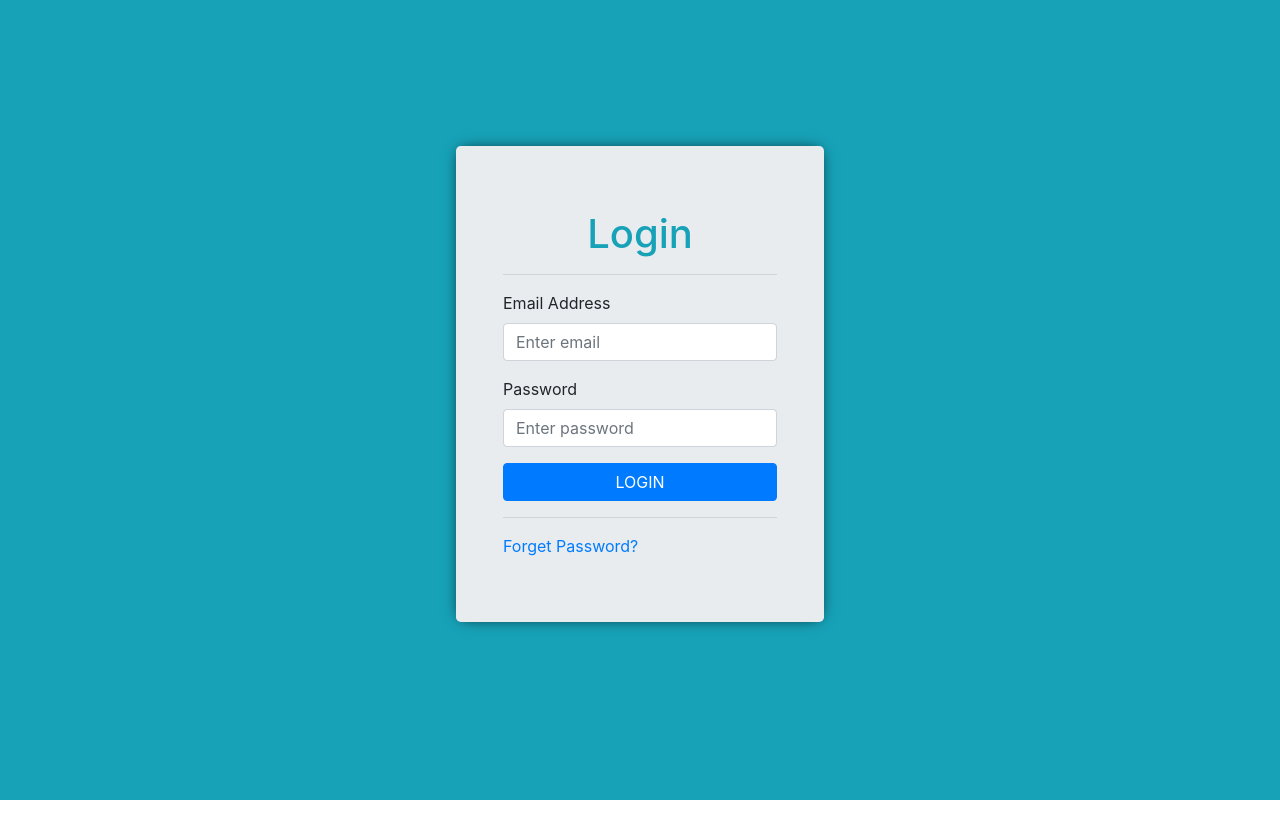
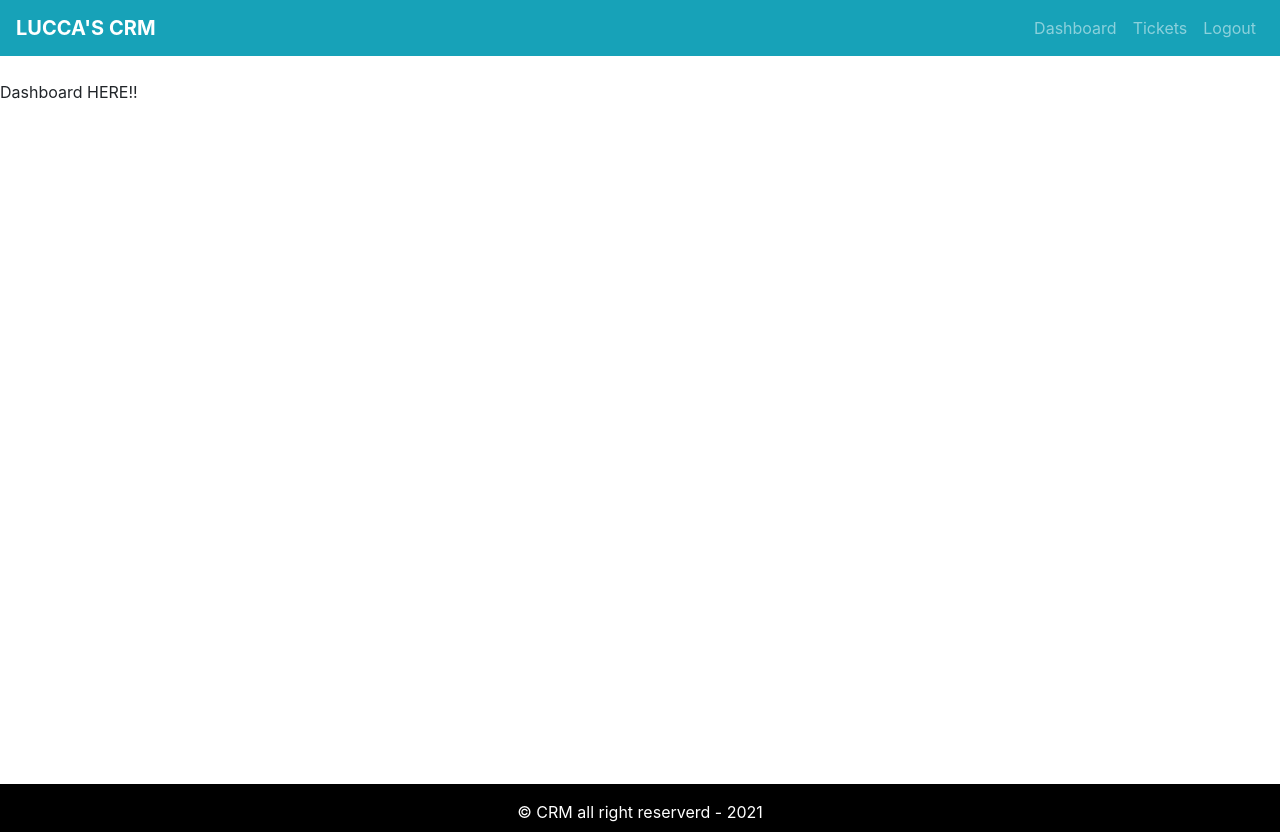
Before and after one commit to lucca86/crm-frontend, a React (Create React App) app: page / in a window 1280 px wide. Before the commit the page ends 800 px from the top, so only its background shows below. Built offline with nearby package versions, Linux system fonts and the light colour scheme.

Commit message:
Layout added

```diff
--- a/src/App.css
+++ b/src/App.css
@@ -0,0 +1,22 @@
+.default-layout{
+  display: grid;
+  grid-template-rows: 80px auto 3rem;
+  grid-template-areas:
+    'header'
+    'main'
+    'footer'
+}
+
+header {
+  grid-area: header;
+}
+main{
+  grid-area: main;
+  min-height: 88vh;
+}
+footer{
+  grid-area: footer;
+  background: black;
+  padding: 1rem;
+  color: white;
+}
--- a/src/App.js
+++ b/src/App.js
@@ -1,11 +1,15 @@
 
 import './App.css';
-import EntryPage from './pages/entry/EntryPage';
+import DefaultLayout from './layout/DefaultLayout';
+//import EntryPage from './pages/entry/EntryPage';
 
 function App() {
   return (
     <div className="App">
-      <EntryPage />
+      {/* <EntryPage /> */}
+      <DefaultLayout>
+        Dashboard HERE!!
+      </DefaultLayout>
     </div>
   );
 }
--- a/src/index.js
+++ b/src/index.js
@@ -5,8 +5,8 @@
 import 'bootstrap/dist/css/bootstrap.min.css';
 
 ReactDOM.render(
-  <React.StrictMode>
-    <App />
-  </React.StrictMode>,
+  // <React.StrictMode>
+    <App />,
+  // </React.StrictMode>,
   document.getElementById('root')
 );
--- /dev/null
+++ b/src/layout/DefaultLayout.js
@@ -0,0 +1,23 @@
+import React from 'react'
+import Footer from './partials/Footer'
+import Header from './partials/Header'
+
+const DefaultLayout = ({children}) => {
+    return (
+        <div>
+            <div className='default-layout'>
+                <header className='header'>
+                    <Header />
+                </header>
+                <main className='main'>
+                    {children}
+                </main>
+                <footer className='footer'>
+                    <Footer />
+                </footer>
+            </div>
+        </div>
+    )
+}
+
+export default DefaultLayout
--- /dev/null
+++ b/src/layout/partials/Footer.js
@@ -0,0 +1,11 @@
+import React from 'react'
+
+const Footer = () => {
+    return (
+        <div className='text-center copy-right'>
+            &copy; CRM all right reserverd - 2021
+        </div>
+    )
+}
+
+export default Footer
--- /dev/null
+++ b/src/layout/partials/Header.js
@@ -0,0 +1,28 @@
+import React from 'react';
+import { Navbar, Nav } from "react-bootstrap";
+
+const Header = () => {
+    return (
+        <Navbar
+            collapseOnSelect
+            bg='info'
+            variant='dark'
+            expand='md'
+        >
+            <Navbar.Brand>
+                <strong>LUCCA'S CRM</strong>
+            </Navbar.Brand>
+            <Navbar.Toggle aria-controls='basic-navbar-nav' />
+            <Navbar.Collapse id='basic-navbar-nav'>
+                <Nav className='ml-auto'>
+                    <Nav.Link href='/dshboard'>Dashboard</Nav.Link>
+                    <Nav.Link href='/dshboard'>Tickets</Nav.Link>
+                    <Nav.Link href='/dshboard'>Logout</Nav.Link>
+                </Nav>
+            </Navbar.Collapse>
+
+        </Navbar>
+    )
+}
+
+export default Header
```
